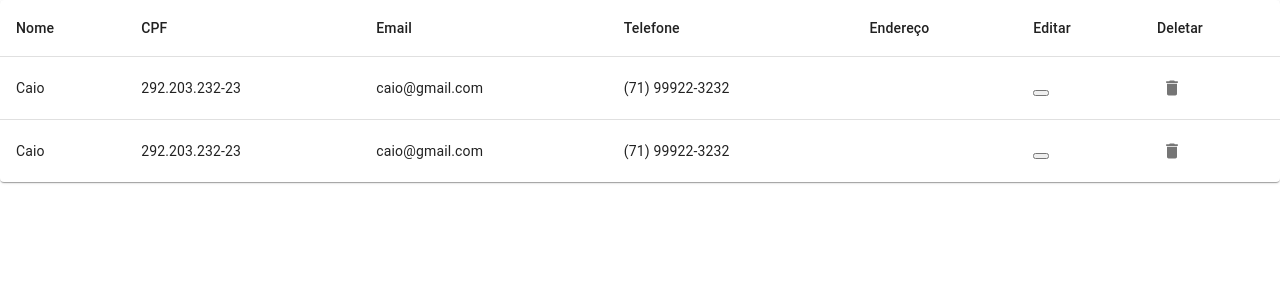
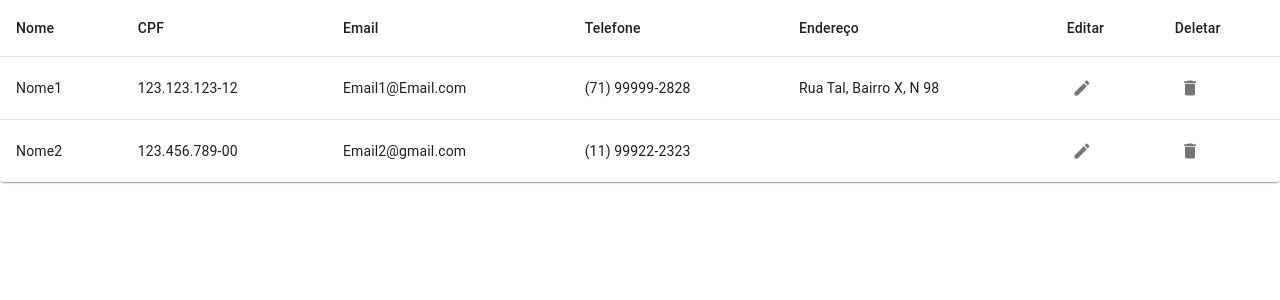
Before and after one commit to caiojlima/desafio-hkl, a React (Create React App) app: page /list in a window 1280 px wide. Shown: the top 300 px of the page. Built offline with nearby package versions, Linux system fonts and the light colour scheme; data requests are answered from the project's data file.

Commit message:
[FEAT]: Edit List Item

```diff
--- a/db.json
+++ b/db.json
@@ -1,19 +1,19 @@
 {
   "users": [
     {
-      "id": "81ed",
-      "name": "Caio",
-      "document": "292.203.232-23",
-      "email": "caio@gmail.com",
-      "phone": "(71) 99922-3232",
-      "address": ""
+      "name": "Nome1",
+      "document": "123.123.123-12",
+      "email": "Email1@Email.com",
+      "phone": "(71) 99999-2828",
+      "address": "Rua Tal, Bairro X, N 98",
+      "id": "9c05"
     },
     {
-      "id": "90fb",
-      "name": "Caio",
-      "document": "292.203.232-23",
-      "email": "caio@gmail.com",
-      "phone": "(71) 99922-3232",
+      "id": "7dd5",
+      "name": "Nome2",
+      "document": "123.456.789-00",
+      "email": "Email2@gmail.com",
+      "phone": "(11) 99922-2323",
       "address": ""
     }
   ]
--- /dev/null
+++ b/src/api/users/useEditUser.ts
@@ -0,0 +1,17 @@
+import { useMutation } from "@tanstack/react-query";
+import { IUser } from "../../@types/user";
+import { apiClient } from "../api-client";
+
+export function useEditUser() {
+    const editUserFn = async (updatedUser: IUser) => {
+      const response = await apiClient.put(`/${updatedUser.id}`, updatedUser);
+      return response;
+    };
+
+    return useMutation({
+      mutationFn: editUserFn,
+      onMutate: async (updatedUser) => {
+        return { updatedUser: updatedUser };
+      }
+    });
+  }
--- a/src/providers/userProvider.tsx
+++ b/src/providers/userProvider.tsx
@@ -1,9 +1,6 @@
-import React, { useEffect } from 'react';
+import React from 'react';
 import { UserContextType, IUser } from '../@types/user';
-import { useQuery, useQueryClient } from '@tanstack/react-query';
-import axios from 'axios';
 import { useUsers } from '../api/users/useUsers';
-import { useCreateUser } from '../api/users/useCreateUser';
 
 export const UserContext = React.createContext<UserContextType | null>(null);
 
--- a/src/views/UserList.tsx
+++ b/src/views/UserList.tsx
@@ -1,20 +1,49 @@
 import * as React from 'react';
-import { IUser } from '../@types/user';
+import { IUser, UserSchema } from '../@types/user';
 import { useUsers } from '../api/users/useUsers';
 import { useDeleteUser } from '../api/users/useDeleteUser';
-import { TableContainer, Paper, Table, TableHead, TableRow, TableCell, TableBody, IconButton } from '@mui/material';
-import { Delete } from '@mui/icons-material';
+import { TableContainer, Paper, Table, TableHead, TableRow, TableCell, TableBody, IconButton, Popover, Typography, Grid, TextField, Box, Button } from '@mui/material';
+import { Delete, Edit } from '@mui/icons-material';
 import { useNavigate } from 'react-router-dom';
+import { zodResolver } from '@hookform/resolvers/zod';
+import { useForm, SubmitHandler } from 'react-hook-form';
+import { useEditUser } from '../api/users/useEditUser';
 
 const UserList: React.FC = () => {
     const users = useUsers();
     const navigate = useNavigate()
-    console.log(" ddale");
 
 
     const deleteUser = useDeleteUser();
     const deleteUserButton = (id: string) => {
         deleteUser.mutate(id);
+        navigate(0)
+    }
+
+    const [anchorEl, setAnchorEl] = React.useState<HTMLButtonElement | null>(null);
+
+    const handleClick = (event: React.MouseEvent<HTMLButtonElement>) => {
+      setAnchorEl(event.currentTarget);
+  };
+
+  const handleClose = () => {
+    setAnchorEl(null);
+  };
+
+  const open = Boolean(anchorEl);
+
+  const updateUser = useEditUser();
+
+    const {
+        register,
+        handleSubmit,
+        formState: { errors }
+      } = useForm<IUser>({ resolver: zodResolver(UserSchema) })
+
+    const onSubmit: SubmitHandler<IUser> = (data: IUser) => {
+        const { id } = users.data.find((user: IUser) => user.email === data.email)
+        data.id = id;
+        updateUser.mutate(data);
         navigate(0)
     }
 
@@ -45,7 +74,90 @@ const UserList: React.FC = () => {
                 <TableCell align="justify">{user.email}</TableCell>
                 <TableCell align="justify">{user.phone}</TableCell>
                 <TableCell align="justify">{user.address}</TableCell>
-                <TableCell align="justify"><button></button></TableCell>
+                <TableCell align="justify">
+                    <IconButton aria-label="edit" size="small" onClick={handleClick}>
+                        <Edit fontSize="small" />
+                    </IconButton>
+                </TableCell>
+                <Popover
+                    id={user.id}
+                    open={open}
+                    anchorEl={anchorEl}
+                    onClose={handleClose}
+                    anchorOrigin={{
+                    vertical: 'bottom',
+                    horizontal: 'left',
+                    }}
+                >
+                    <Box
+                        component="form"
+                        display="flex"
+                        alignItems="center"
+                        justifyContent="center"
+                        flexDirection="column"
+                        marginTop={0}
+                        onSubmit={handleSubmit(onSubmit)}>
+                    <Typography variant="h6" gutterBottom>
+                        Editar usuário
+                    </Typography>
+                    <Grid container spacing={3} width={450} marginBottom={2}>
+                        <Grid item xs={12} sm={6}>
+                        <TextField
+                            required
+                            {...register("name")}
+                            defaultValue={user.name}
+                            label="Nome"
+                            fullWidth
+                            autoComplete="given-name"
+                            error={ errors.name ? true : false }
+                            helperText={errors.name && errors.name?.message }
+                        />
+                        </Grid>
+                        <Grid item xs={12} sm={6}>
+                        <TextField
+                            required
+                            {...register("email")}
+                            defaultValue={user.email}
+                            label="Email"
+                            fullWidth
+                            autoComplete="email"
+                            error={ errors.email ? true : false }
+                            helperText={errors.email && errors.email?.message }
+                        />
+                        </Grid>
+                        <Grid item xs={12}>
+                        <TextField
+                            {...register("address")}
+                            defaultValue={user.address}
+                            label="Endereço (opcional)"
+                            fullWidth
+                            autoComplete="shipping address-line1"
+                            error={ errors.address ? true : false }
+                            helperText={errors.address && errors.address?.message }
+                        />
+                        </Grid>
+                        <Grid item xs={12} sm={6}>
+                        <TextField
+                            required
+                            {...register("phone")}
+                            defaultValue={user.phone}
+                            label="Telefone"
+                            fullWidth
+                            autoComplete="phone"
+                            error={ errors.phone ? true : false }
+                            helperText={errors.phone && errors.phone?.message }
+                        />
+                        </Grid>
+                        <Grid item xs={12} sm={6}>
+                        <TextField required {...register("document")} defaultValue={user.document} label="CPF" fullWidth error={ errors.document ? true : false }
+                            helperText={errors.document && errors.document?.message } />
+                        </Grid>
+                    </Grid>
+                    <Box marginBottom={2}>
+                        <Button variant="contained" type='submit'>Editar</Button>
+                    </Box>
+                    </Box>
+                </Popover>
                 <TableCell align="justify">
                     <IconButton aria-label="delete" size="small" onClick={() => deleteUserButton(user.id!)}>
                         <Delete fontSize="small" />
```
